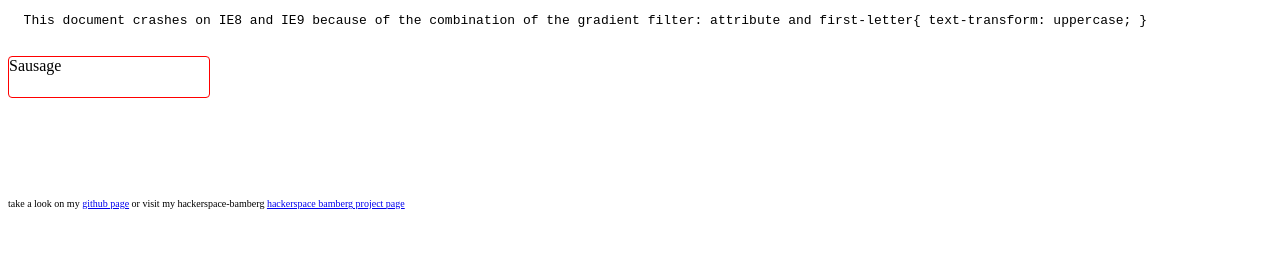
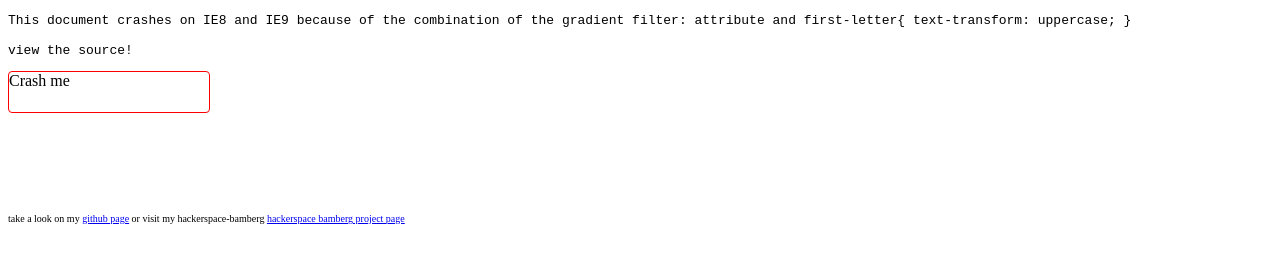
Before and after one commit to schinken/experiments, a plain HTML site: page iecrash/index.html in a window 1280 px wide. Drawn offline with Linux system fonts and the light colour scheme.

Commit message:
changed button text

```diff
--- a/iecrash/index.html
+++ b/iecrash/index.html
@@ -18,10 +18,13 @@
     </style>
 </head>
 <body>
-  <pre>
-  This document crashes on IE8 and IE9 because of the combination of the gradient filter: attribute and first-letter{ text-transform: uppercase; }
-  </pre>
-<div class="trwurst">sausage</div>
+<pre>
+This document crashes on IE8 and IE9 because of the combination of the gradient filter: attribute and first-letter{ text-transform: uppercase; }
+
+view the source!
+</pre>
+
+<div class="trwurst">crash me</div>
 
 
 <div style="font-size: 10px; margin-top: 100px">
```
